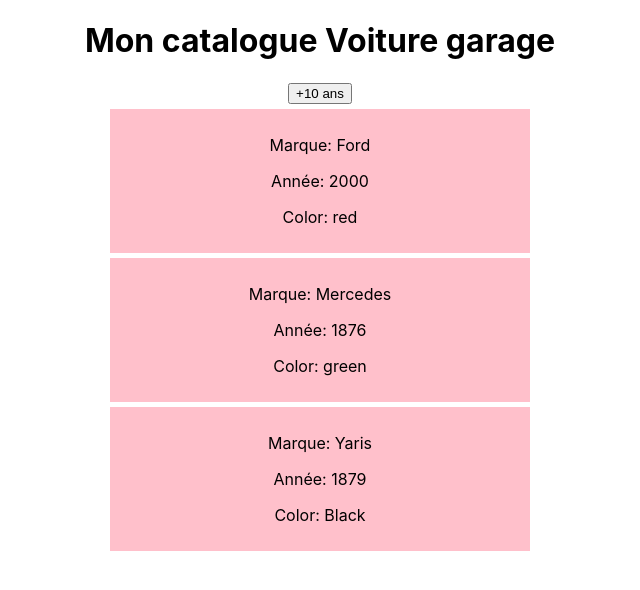
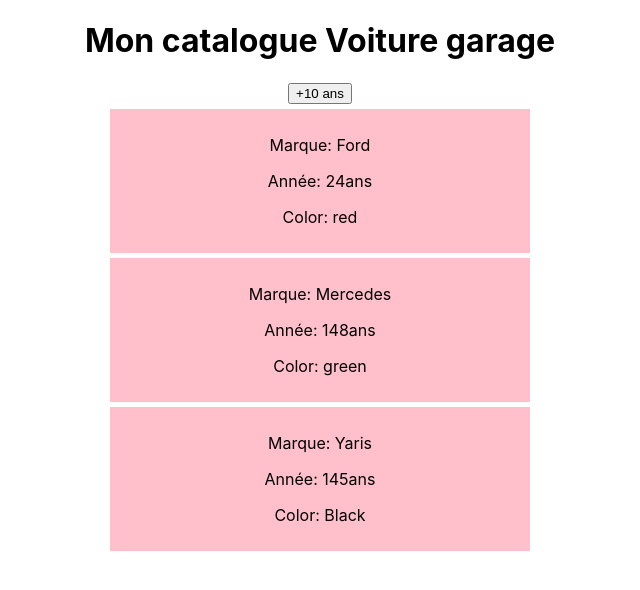
Before and after one commit to abdoulkarim22/React-js-Initiale, a React (Create React App) app in the folder react-js-initiale/: page / in a window 1280 px wide. Shown: the top 590 px of the page, without its empty margins (320-960 px from the left). Built offline with nearby package versions, Linux system fonts and the light colour scheme.

Commit message:
function afneemYear

```diff
--- a/react-js-initiale/src/components/Mycars.jsx
+++ b/react-js-initiale/src/components/Mycars.jsx
@@ -2,6 +2,7 @@
 import Car from "./Cars";
 
 class Mycars extends Component{
+
 
 // noCopy = () => {
 //   alert('merci de ne pas copier le texte')
@@ -28,19 +29,29 @@
 }
 
 addYear = () => {
-    console.log(true);
+    const updatedstate = this.state.voitures.map((param) => {
+        return param.year -= 10;
+    })
+
+
+    this.setState ({
+        updatedstate
+    })
 }
 
     render (){
+
+        const newyear = new Date().getFullYear();
+
         return (
             <>
              <div>
 
              <h1>{this.props.title}</h1>
              <button onClick={this.addYear}>+10 ans</button>
-              <Car color={this.state.voitures[0].color} year={this.state.voitures[0].year}>{this.state.voitures[0].name}</Car>
-              <Car color={this.state.voitures[1].color} year={this.state.voitures[1].year}>{this.state.voitures[1].name}</Car>
-              <Car color={this.state.voitures[2].color} year={this.state.voitures[2].year}>{this.state.voitures[2].name}</Car>
+              <Car color={this.state.voitures[0].color} year={ newyear - this.state.voitures[0].year + 'ans'}>{this.state.voitures[0].name}</Car>
+              <Car color={this.state.voitures[1].color} year={ newyear - this.state.voitures[1].year + 'ans'}>{this.state.voitures[1].name}</Car>
+              <Car color={this.state.voitures[2].color} year={ newyear - this.state.voitures[2].year + 'ans'}>{this.state.voitures[2].name}</Car>
              </div>
             </>
         )
```
